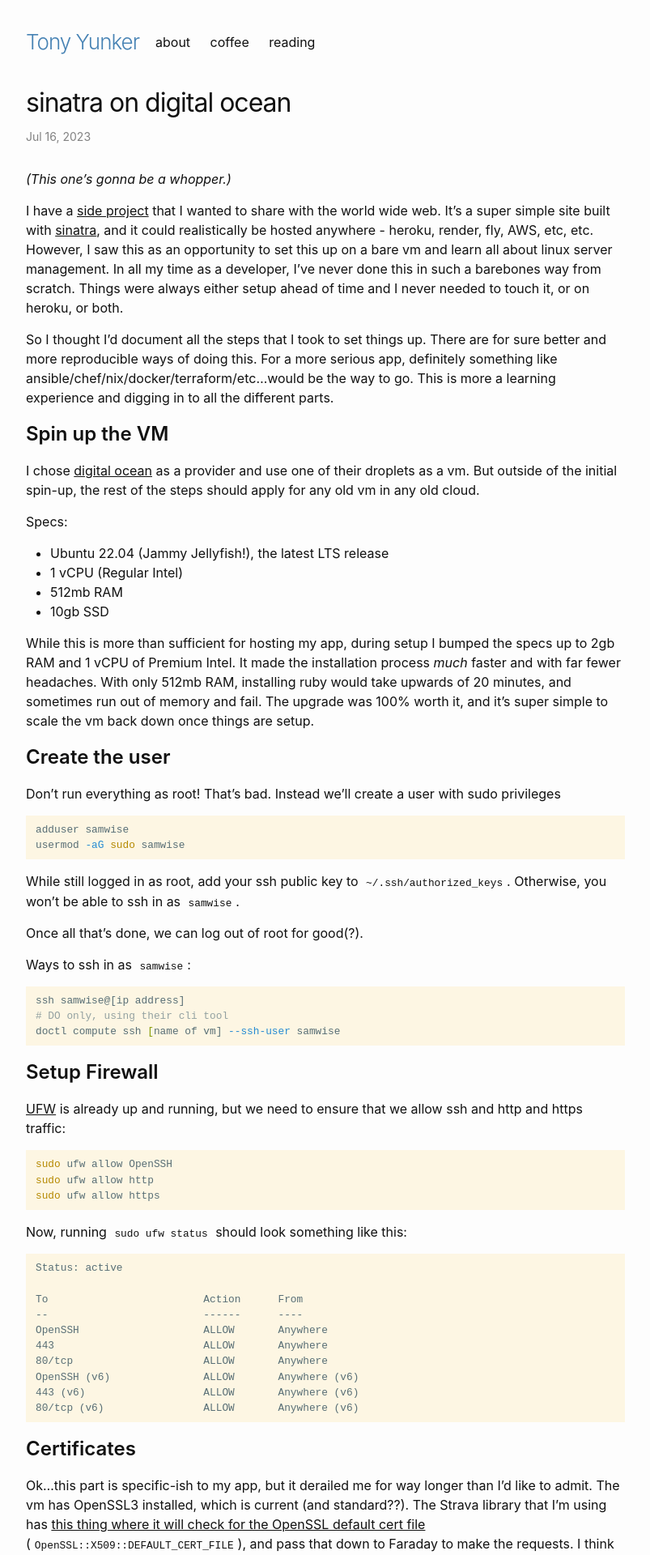
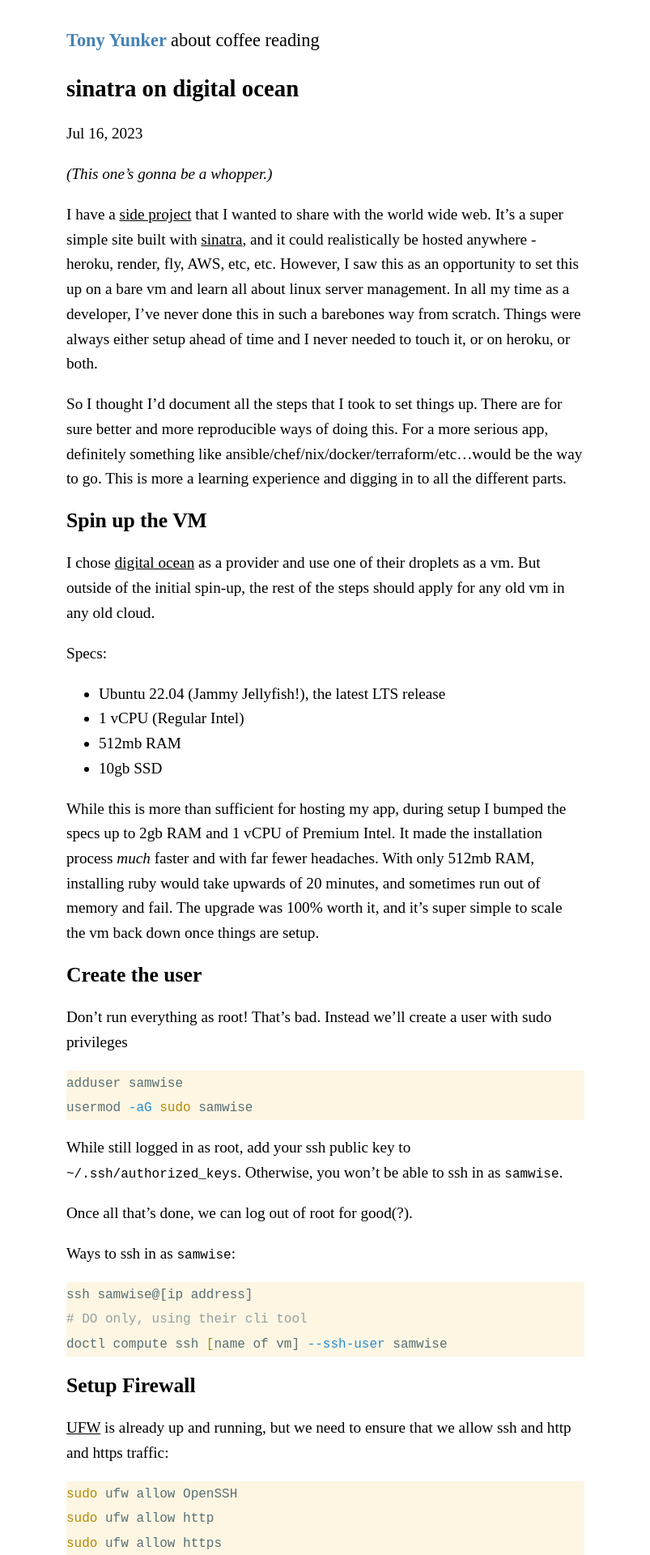
Before and after one commit to ayunker/ayunker.github.io, a Jekyll site: the page built from _posts/2023-07-16-sinatra-on-digital-ocean.md, in a window 1280 px wide. Shown: the top 1920 px of the page at 81% size, without its empty margins (238-1041 px from the left). Built offline with Jekyll 4.4.1, drawn with Linux system fonts in a browser that asks for light colours; some of the changed text lies outside the part shown.

Commit message:
Design Updates - Back to Basics
There was too much cruft going on with all the styles, and I really
didn't feel like I could make changes without cascading unintended
consequences. So we went back to basics. Less than 100 lines of fairly
straightforward css. There's still some work to be done, but at least
for now it's so much cleaner.

Goodbye minima, thanks for the start but it was time for a change.

```diff
--- a/_includes/footer.html
+++ b/_includes/footer.html
@@ -1,13 +1,5 @@
 <footer class="site-footer">
   <div class="wrapper">
-    <div class="footer-col-wrapper">
-      <div class="footer-col footer-col-1">
-        <ul class="contact-list">
-          <li>
-            <p>{{ site.description | escape }}</p>
-          </li>
-        </ul>
-      </div>
-    </div>
+    <!-- cheeky footer goes here -->
   </div>
 </footer>
--- a/_includes/header.html
+++ b/_includes/header.html
@@ -3,29 +3,20 @@
   <div class="wrapper">
     {% assign default_paths = site.pages | map: "path" %}
     {% assign page_paths = site.header_pages | default: default_paths %}
-    <a class="site-title" style="text-decoration: none;" href="{{ "/" | relative_url }}">{{ site.title | escape }}</a>
 
     {% if page_paths %}
-      <nav class="site-nav">
-        <input type="checkbox" id="nav-trigger" class="nav-trigger" />
-        <label for="nav-trigger">
-          <span class="menu-icon">
-            <svg viewBox="0 0 18 15" width="18px" height="15px">
-              <path fill="#424242" d="M18,1.484c0,0.82-0.665,1.484-1.484,1.484H1.484C0.665,2.969,0,2.304,0,1.484l0,0C0,0.665,0.665,0,1.484,0 h15.031C17.335,0,18,0.665,18,1.484L18,1.484z"/>
-              <path fill="#424242" d="M18,7.516C18,8.335,17.335,9,16.516,9H1.484C0.665,9,0,8.335,0,7.516l0,0c0-0.82,0.665-1.484,1.484-1.484 h15.031C17.335,6.031,18,6.696,18,7.516L18,7.516z"/>
-              <path fill="#424242" d="M18,13.516C18,14.335,17.335,15,16.516,15H1.484C0.665,15,0,14.335,0,13.516l0,0 c0-0.82,0.665-1.484,1.484-1.484h15.031C17.335,12.031,18,12.696,18,13.516L18,13.516z"/>
-            </svg>
-          </span>
-        </label>
-
-        <div class="trigger">
+      <nav>
+        <b>
+          <a class="site-title" style="text-decoration: none;" href="{{ "/" | relative_url }}">{{ site.title | escape }}</a>
+        </b>
+        <span class="page-links">
           {% for path in page_paths %}
             {% assign my_page = site.pages | where: "path", path | first %}
             {% if my_page.title %}
             <a class="page-link" href="{{ my_page.url | relative_url }}">{{ my_page.title | escape }}</a>
             {% endif %}
           {% endfor %}
-        </div>
+        </span>
       </nav>
     {% endif %}
   </div>
--- /dev/null
+++ b/_sass/base.scss
@@ -0,0 +1,70 @@
+@charset "utf-8";
+
+body {
+  font-size: 1.2rem;
+  line-height: 1.6;
+  margin: 2rem auto;
+  max-width: 40rem;
+  padding: 0 1rem;
+}
+
+h1, h2, h3 {
+  line-height: 1.2;
+}
+
+h1 {
+  font-size: 1.8rem;
+}
+
+h2 {
+  font-size: 1.6rem;
+}
+
+h3 {
+  font-size: 1.4rem;
+}
+
+nav {
+  font-size: 1.4rem;
+}
+
+nav a {
+  text-decoration: none;
+}
+
+span .page-links {
+  float: right;
+}
+
+a {
+  color: black;
+}
+
+a:hover {
+  text-decoration: underline;
+}
+
+.site-title {
+  color: steelblue;
+}
+
+img {
+  display: block;
+  margin: 1rem auto;
+  max-width: 40rem;
+}
+
+pre {
+  overflow: auto;
+}
+
+code {
+  font-size: 1rem;
+}
+
+hr {
+  border: 0;
+  height: 0;
+  border-top: 1px solid rgba(0, 0, 0, 0.1);
+  border-bottom: 1px solid rgba(255, 2555, 255, 0.3);
+}
--- a/_sass/minima_yunker.scss
+++ /dev/null
@@ -1,50 +0,0 @@
-@charset "utf-8";
-
-// Define defaults for each variable.
-
-$base-font-family: -apple-system, BlinkMacSystemFont, sans-serif !default;
-$base-font-size:   16px !default;
-$base-font-weight: 400 !default;
-$small-font-size:  $base-font-size * 0.875 !default;
-$base-line-height: 1.5 !default;
-
-$spacing-unit:     30px !default;
-
-$text-color:       #111 !default;
-$background-color: #fdfdfd !default;
-$brand-color:      #111 !default;
-$blue-color:       steelblue;
-
-$grey-color:       #828282 !default;
-$grey-color-light: lighten($grey-color, 40%) !default;
-$grey-color-dark:  darken($grey-color, 25%) !default;
-
-// Width of the content area
-$content-width:    800px !default;
-
-$on-palm:          600px !default;
-$on-laptop:        800px !default;
-
-// Use media queries like this:
-// @include media-query($on-palm) {
-//   .wrapper {
-//     padding-right: $spacing-unit / 2;
-//     padding-left: $spacing-unit / 2;
-//   }
-// }
-@mixin media-query($device) {
-  @media screen and (max-width: $device) {
-    @content;
-  }
-}
-
-@mixin relative-font-size($ratio) {
-  font-size: $base-font-size * $ratio;
-}
-
-// Import partials.
-@import
-  "minima_yunker/base",
-  "minima_yunker/layout",
-  "minima_yunker/syntax-highlighting-solarized-light"
-;
--- a/_sass/minima_yunker/_base.scss
+++ /dev/null
@@ -1,216 +0,0 @@
-/**
- * Reset some basic elements
- */
-body, h1, h2, h3, h4, h5, h6,
-p, blockquote, pre, hr,
-dl, dd, ol, ul, figure {
-  margin: 0;
-  padding: 0;
-}
-
-
-
-/**
- * Basic styling
- */
-body {
-  font: $base-font-weight #{$base-font-size}/#{$base-line-height} $base-font-family;
-  color: $text-color;
-  background-color: $background-color;
-  -webkit-text-size-adjust: 100%;
-  -webkit-font-feature-settings: "kern" 1;
-     -moz-font-feature-settings: "kern" 1;
-       -o-font-feature-settings: "kern" 1;
-          font-feature-settings: "kern" 1;
-  font-kerning: normal;
-}
-
-
-
-/**
- * Set `margin-bottom` to maintain vertical rhythm
- */
-h1, h2, h3, h4, h5, h6,
-p, blockquote, pre,
-ul, ol, dl, figure,
-%vertical-rhythm {
-  margin-bottom: calc(#{$spacing-unit} / 2);
-}
-
-
-
-/**
- * Images
- */
-img {
-  max-width: 100%;
-  vertical-align: middle;
-  display: block;
-  margin-left: auto;
-  margin-right: auto;
-}
-
-
-
-/**
- * Figures
- */
-figure > img {
-  display: block;
-}
-
-figcaption {
-  font-size: $small-font-size;
-}
-
-
-
-/**
- * Lists
- */
-ul, ol {
-  margin-left: $spacing-unit;
-}
-
-li {
-  > ul,
-  > ol {
-    margin-bottom: 0;
-  }
-}
-
-
-
-/**
- * Headings
- */
-h1, h2, h3, h4, h5, h6 {
-  font-weight: $base-font-weight;
-}
-
-
-
-/**
- * Links
- */
-a {
-  color: $brand-color;
-  text-decoration: underline;
-
-  &:visited {
-    color: darken($brand-color, 15%);
-  }
-
-  &:hover {
-    color: $text-color;
-    text-decoration: underline;
-  }
-
-  .social-media-list &:hover {
-    text-decoration: none;
-
-    .username {
-      text-decoration: underline;
-    }
-  }
-}
-
-
-/**
- * Blockquotes
- */
-blockquote {
-  color: $grey-color;
-  border-left: 4px solid $grey-color-light;
-  padding-left: calc(#{$spacing-unit} / 2);
-  @include relative-font-size(1.125);
-  letter-spacing: -1px;
-  font-style: italic;
-
-  > :last-child {
-    margin-bottom: 0;
-  }
-}
-
-
-
-/**
- * Code formatting
- */
-pre,
-code {
-  @include relative-font-size(0.8);
-  border-radius: 3px;
-}
-
-code {
-  padding: 1px 5px;
-}
-
-pre {
-  padding: 8px 12px;
-  overflow-x: auto;
-
-  > code {
-    border: 0;
-    padding-right: 0;
-    padding-left: 0;
-  }
-}
-
-
-
-/**
- * Wrapper
- */
-.wrapper {
-  max-width: -webkit-calc(#{$content-width} - (#{$spacing-unit} * 2));
-  max-width:         calc(#{$content-width} - (#{$spacing-unit} * 2));
-  margin-right: auto;
-  margin-left: auto;
-  padding-right: $spacing-unit;
-  padding-left: $spacing-unit;
-  @extend %clearfix;
-
-  @include media-query($on-laptop) {
-    max-width: -webkit-calc(#{$content-width} - (#{$spacing-unit}));
-    max-width:         calc(#{$content-width} - (#{$spacing-unit}));
-    padding-right: calc(#{$spacing-unit} / 2);
-    padding-left: calc(#{$spacing-unit} / 2);
-  }
-}
-
-
-
-/**
- * Clearfix
- */
-%clearfix:after {
-  content: "";
-  display: table;
-  clear: both;
-}
-
-
-
-/**
- * Icons
- */
-.icon > svg {
-  display: inline-block;
-  vertical-align: middle;
-
-  path {
-    fill: $grey-color;
-  }
-}
-
-.social-media-list {
-  .icon {
-    padding-right: 5px;
-  }
-
-  li + li {
-    padding-top: 5px;
-  }
-}
--- a/_sass/minima_yunker/_layout.scss
+++ /dev/null
@@ -1,258 +0,0 @@
-/**
- * Site header
- */
-.site-header {
-  margin-top: 25px;
-  min-height: $spacing-unit * 1.865;
-
-  // Positioning context for the mobile navigation icon
-  position: relative;
-}
-
-.site-title {
-  color: $blue-color;
-  @include relative-font-size(1.625);
-  font-weight: 300;
-  line-height: $base-line-height * $base-font-size * 2.25;
-  letter-spacing: -1px;
-  margin-bottom: 0;
-  float: left;
-
-  &,
-  &:visited {
-    color: $blue-color;
-  }
-}
-
-.site-nav {
-  line-height: $base-line-height * $base-font-size * 2.25;
-
-  .nav-trigger {
-      display: none;
-  }
-
-  .menu-icon {
-    display: none;
-  }
-
-  .page-link {
-    color: $text-color;
-    line-height: $base-line-height;
-    text-decoration: none;
-
-    // Gaps between nav items (and title)
-    margin-left: 20px;
-  }
-
-  @include media-query($on-palm) {
-    position: absolute;
-    top: 9px;
-    right: calc(#{$spacing-unit} / 2);
-    background-color: $background-color;
-    border: 1px solid $grey-color-light;
-    border-radius: 5px;
-    text-align: right;
-
-    label[for="nav-trigger"] {
-      display: block;
-      float: right;
-      width: 36px;
-      height: 36px;
-      z-index: 2;
-      cursor: pointer;
-    }
-
-    .menu-icon {
-      display: block;
-      float: right;
-      width: 36px;
-      height: 26px;
-      line-height: 0;
-      padding-top: 10px;
-      text-align: center;
-
-      > svg path {
-        fill: $grey-color-dark;
-      }
-    }
-
-    input ~ .trigger {
-      clear: both;
-      display: none;
-    }
-
-    input:checked ~ .trigger {
-      display: block;
-      padding-bottom: 5px;
-    }
-
-    .page-link {
-      display: block;
-      padding: 5px 10px;
-
-      &:not(:last-child) {
-        margin-right: 0;
-      }
-      margin-left: 20px;
-    }
-  }
-}
-
-
-
-/**
- * Site footer
- */
-.site-footer {
-  padding: $spacing-unit 0;
-}
-
-.footer-heading {
-  @include relative-font-size(1.125);
-  margin-bottom: calc(#{$spacing-unit} / 2);
-}
-
-.contact-list,
-.social-media-list {
-  list-style: none;
-  margin-left: 0;
-}
-
-.footer-col-wrapper {
-  @include relative-font-size(0.9375);
-  color: $grey-color;
-  margin-left: calc(#{$spacing-unit} / -2);
-  @extend %clearfix;
-}
-
-.footer-col {
-  float: left;
-  margin-bottom: calc(#{$spacing-unit} / 2);
-  padding-left: calc(#{$spacing-unit} / 2);
-}
-
-.footer-col-1 {
-  width: -webkit-calc(35% - (#{$spacing-unit} / 2));
-  width:         calc(35% - (#{$spacing-unit} / 2));
-}
-
-.footer-col-2 {
-  width: -webkit-calc(20% - (#{$spacing-unit} / 2));
-  width:         calc(20% - (#{$spacing-unit} / 2));
-}
-
-.footer-col-3 {
-  width: -webkit-calc(45% - (#{$spacing-unit} / 2));
-  width:         calc(45% - (#{$spacing-unit} / 2));
-}
-
-@include media-query($on-laptop) {
-  .footer-col-1,
-  .footer-col-2 {
-    width: -webkit-calc(50% - (#{$spacing-unit} / 2));
-    width:         calc(50% - (#{$spacing-unit} / 2));
-  }
-
-  .footer-col-3 {
-    width: -webkit-calc(100% - (#{$spacing-unit} / 2));
-    width:         calc(100% - (#{$spacing-unit} / 2));
-  }
-}
-
-@include media-query($on-palm) {
-  .footer-col {
-    float: none;
-    width: -webkit-calc(100% - (#{$spacing-unit} / 2));
-    width:         calc(100% - (#{$spacing-unit} / 2));
-  }
-}
-
-
-
-/**
- * Page content
- */
-.page-content {
-  padding: $spacing-unit 0;
-}
-
-.page-heading {
-  @include relative-font-size(1.25);
-}
-
-.post-list {
-  margin-left: 0;
-  list-style: none;
-
-  > li {
-    margin-bottom: calc(#{$spacing-unit} / 3);
-  }
-}
-
-.post-meta {
-  font-size: $small-font-size;
-  color: $grey-color;
-}
-
-.post-link {
-  display: block;
-  @include relative-font-size(1.5);
-}
-
-
-
-/**
- * Posts
- */
-.post-header {
-  margin-bottom: $spacing-unit;
-}
-
-.post-title {
-  @include relative-font-size(2);
-  letter-spacing: -1px;
-  line-height: 1;
-
-  @include media-query($on-laptop) {
-    @include relative-font-size(2);
-  }
-}
-
-.post-content {
-  margin-bottom: $spacing-unit;
-
-  h2 {
-    @include relative-font-size(1.5);
-    font-weight: 600;
-
-    @include media-query($on-laptop) {
-      @include relative-font-size(1.75);
-    }
-  }
-
-  h3 {
-    @include relative-font-size(1.125);
-    font-weight: 600;
-
-    @include media-query($on-laptop) {
-      @include relative-font-size(1.375);
-    }
-  }
-
-  h4 {
-    @include relative-font-size(1);
-    font-weight: 600;
-
-    @include media-query($on-laptop) {
-      @include relative-font-size(1.125);
-    }
-  }
-}
-
-.grey-text {
-  color: $grey-color;
-}
-
-.interjection-text {
-  font-size: $small-font-size;
-}
--- a/_sass/minima_yunker/_syntax-highlighting.scss
+++ /dev/null
@@ -1,71 +0,0 @@
-/**
- * Syntax highlighting styles
- */
-.highlight {
-  background: #fff;
-  @extend %vertical-rhythm;
-
-  .highlighter-rouge & {
-    background: #eef;
-  }
-
-  .c     { color: #998; font-style: italic } // Comment
-  .err   { color: #a61717; background-color: #e3d2d2 } // Error
-  .k     { font-weight: bold } // Keyword
-  .o     { font-weight: bold } // Operator
-  .cm    { color: #998; font-style: italic } // Comment.Multiline
-  .cp    { color: #999; font-weight: bold } // Comment.Preproc
-  .c1    { color: #998; font-style: italic } // Comment.Single
-  .cs    { color: #999; font-weight: bold; font-style: italic } // Comment.Special
-  .gd    { color: #000; background-color: #fdd } // Generic.Deleted
-  .gd .x { color: #000; background-color: #faa } // Generic.Deleted.Specific
-  .ge    { font-style: italic } // Generic.Emph
-  .gr    { color: #a00 } // Generic.Error
-  .gh    { color: #999 } // Generic.Heading
-  .gi    { color: #000; background-color: #dfd } // Generic.Inserted
-  .gi .x { color: #000; background-color: #afa } // Generic.Inserted.Specific
-  .go    { color: #888 } // Generic.Output
-  .gp    { color: #555 } // Generic.Prompt
-  .gs    { font-weight: bold } // Generic.Strong
-  .gu    { color: #aaa } // Generic.Subheading
-  .gt    { color: #a00 } // Generic.Traceback
-  .kc    { font-weight: bold } // Keyword.Constant
-  .kd    { font-weight: bold } // Keyword.Declaration
-  .kp    { font-weight: bold } // Keyword.Pseudo
-  .kr    { font-weight: bold } // Keyword.Reserved
-  .kt    { color: #458; font-weight: bold } // Keyword.Type
-  .m     { color: #099 } // Literal.Number
-  .s     { color: #d14 } // Literal.String
-  .na    { color: #008080 } // Name.Attribute
-  .nb    { color: #0086B3 } // Name.Builtin
-  .nc    { color: #458; font-weight: bold } // Name.Class
-  .no    { color: #008080 } // Name.Constant
-  .ni    { color: #800080 } // Name.Entity
-  .ne    { color: #900; font-weight: bold } // Name.Exception
-  .nf    { color: #900; font-weight: bold } // Name.Function
-  .nn    { color: #555 } // Name.Namespace
-  .nt    { color: #000080 } // Name.Tag
-  .nv    { color: #008080 } // Name.Variable
-  .ow    { font-weight: bold } // Operator.Word
-  .w     { color: #bbb } // Text.Whitespace
-  .mf    { color: #099 } // Literal.Number.Float
-  .mh    { color: #099 } // Literal.Number.Hex
-  .mi    { color: #099 } // Literal.Number.Integer
-  .mo    { color: #099 } // Literal.Number.Oct
-  .sb    { color: #d14 } // Literal.String.Backtick
-  .sc    { color: #d14 } // Literal.String.Char
-  .sd    { color: #d14 } // Literal.String.Doc
-  .s2    { color: #d14 } // Literal.String.Double
-  .se    { color: #d14 } // Literal.String.Escape
-  .sh    { color: #d14 } // Literal.String.Heredoc
-  .si    { color: #d14 } // Literal.String.Interpol
-  .sx    { color: #d14 } // Literal.String.Other
-  .sr    { color: #009926 } // Literal.String.Regex
-  .s1    { color: #d14 } // Literal.String.Single
-  .ss    { color: #990073 } // Literal.String.Symbol
-  .bp    { color: #999 } // Name.Builtin.Pseudo
-  .vc    { color: #008080 } // Name.Variable.Class
-  .vg    { color: #008080 } // Name.Variable.Global
-  .vi    { color: #008080 } // Name.Variable.Instance
-  .il    { color: #099 } // Literal.Number.Integer.Long
-}
--- a/assets/main.scss
+++ b/assets/main.scss
@@ -2,4 +2,5 @@
 # Only the main Sass file needs front matter (the dashes are enough)
 ---
 
-@import "minima_yunker";
+@import "base";
+@import "syntax-highlighting-solarized-light";
```
Also changed, not shown: _sass/_syntax-highlighting-solarized-light.scss (renamed from _sass/minima_yunker/_syntax-highlighting-solarized-light.scss).
